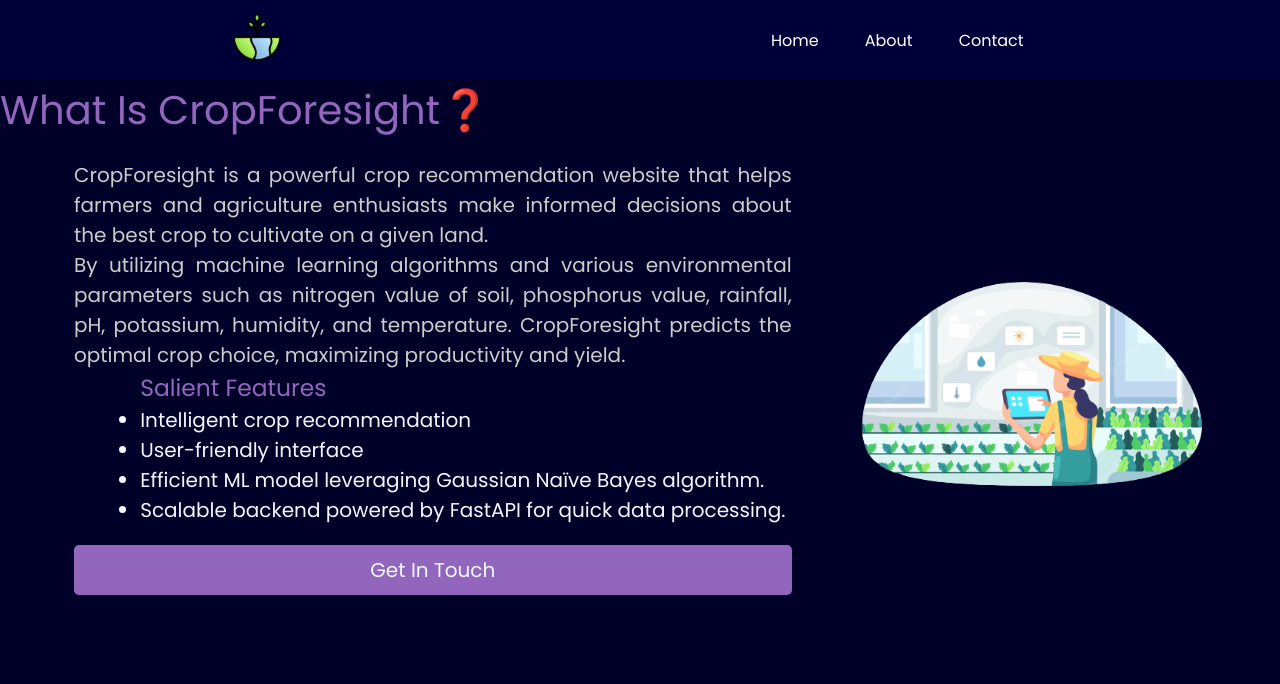
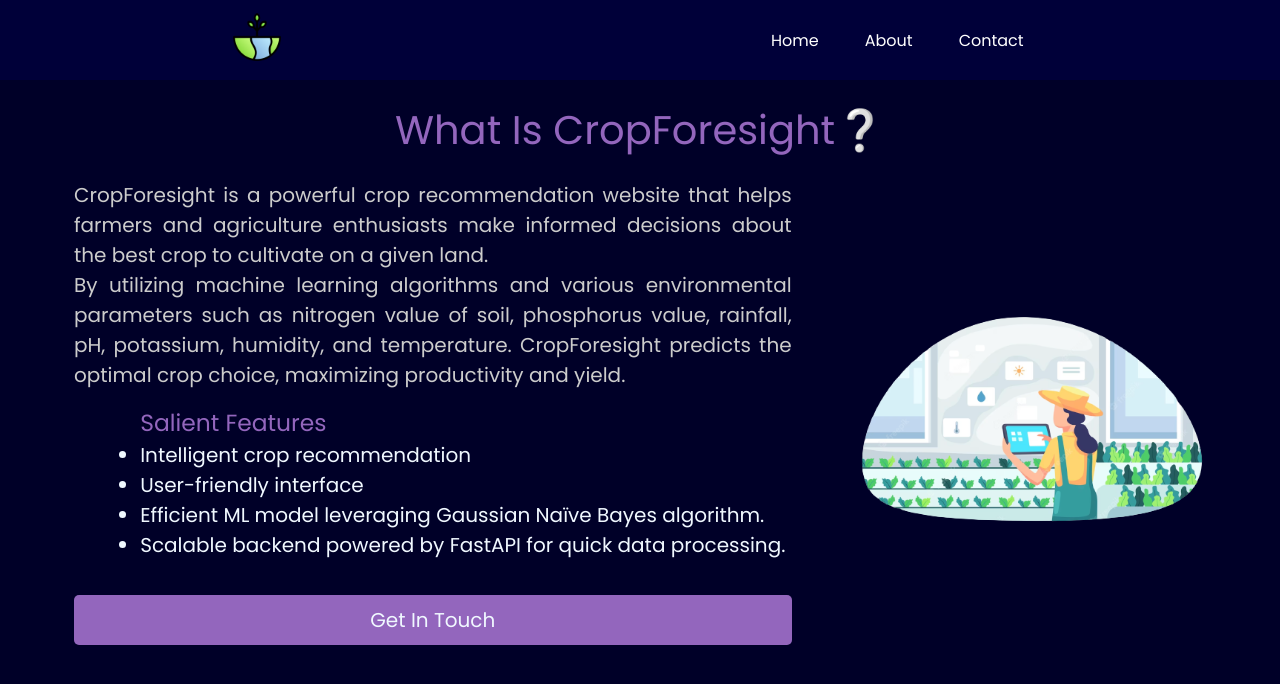
Before and after one commit to abhijeet141/CropForesight-FrontEnd, a React (Create React App) app: page /about in a window 1280 px wide. Shown: the top 684 px of the page. Built offline with nearby package versions, Linux system fonts and the light colour scheme.

Commit message:
About Title Centered + Some Padding Provided

```diff
--- a/src/components/about.css
+++ b/src/components/about.css
@@ -9,7 +9,8 @@
     font-style: bold;
     color: rgb(147, 102, 189);
     margin-top: 80px;
-    /* background-color: brown; */
+    text-align: center;
+    padding-top: 20px;
 }
 
 .content {
@@ -66,6 +67,8 @@
     font-weight: 300;
     text-align: justify;
     margin-left: 60px;
+    padding-top: 15px;
+    padding-bottom: 15px;
     /* background-color: yellow; */
 }
 
--- a/src/components/about.js
+++ b/src/components/about.js
@@ -36,7 +36,7 @@ const About = () => {
 
             {/* main section */}
             <div className="aboutMain">
-                <h1 className="about"> What Is CropForesight❓ </h1>
+                <h1 className="about"> What Is CropForesight❔ </h1>
                 <div className="content">
                     <div className="left">
                         <p>CropForesight is a powerful crop recommendation website that helps farmers and agriculture enthusiasts make informed decisions about the best crop to cultivate on a given land.<br />
```
